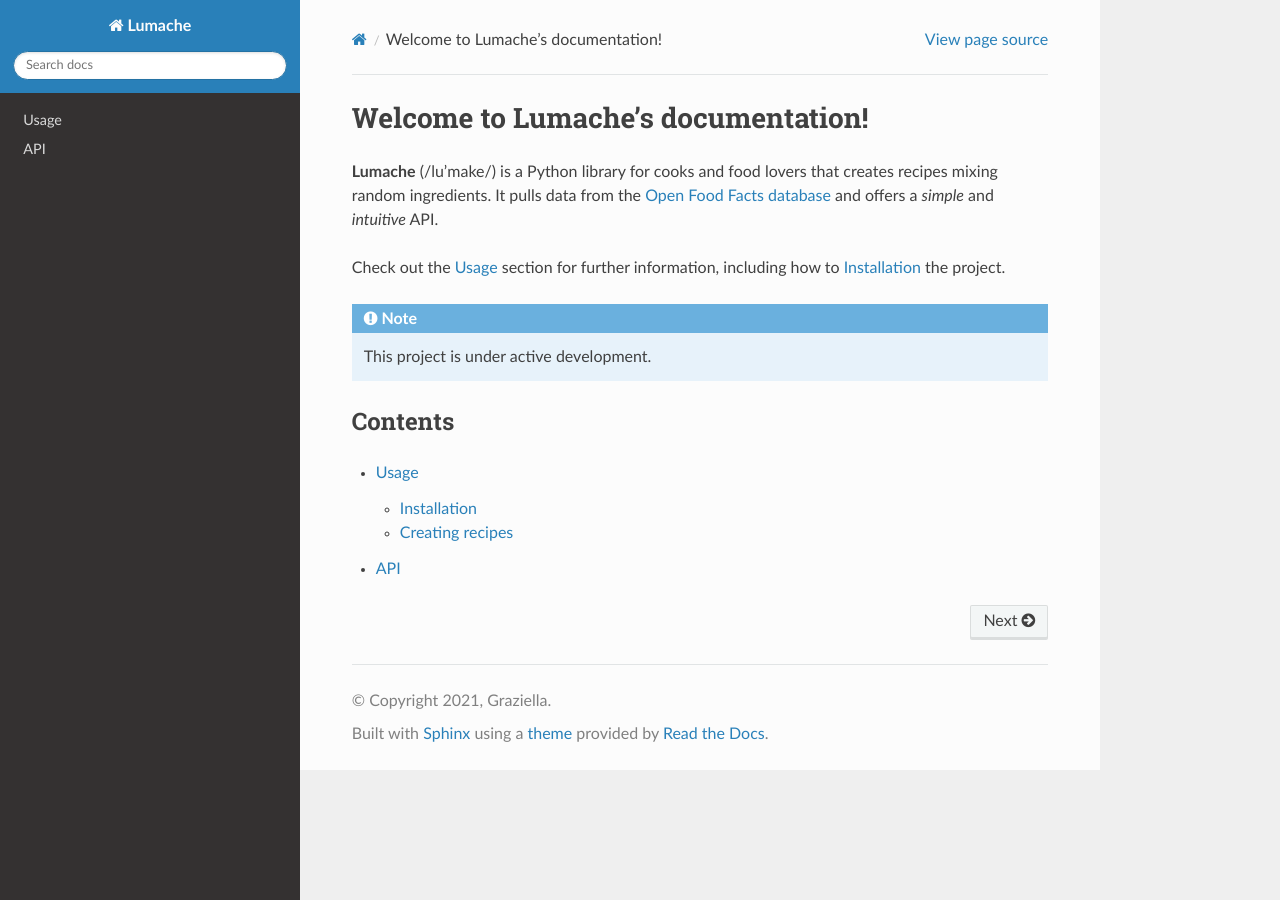
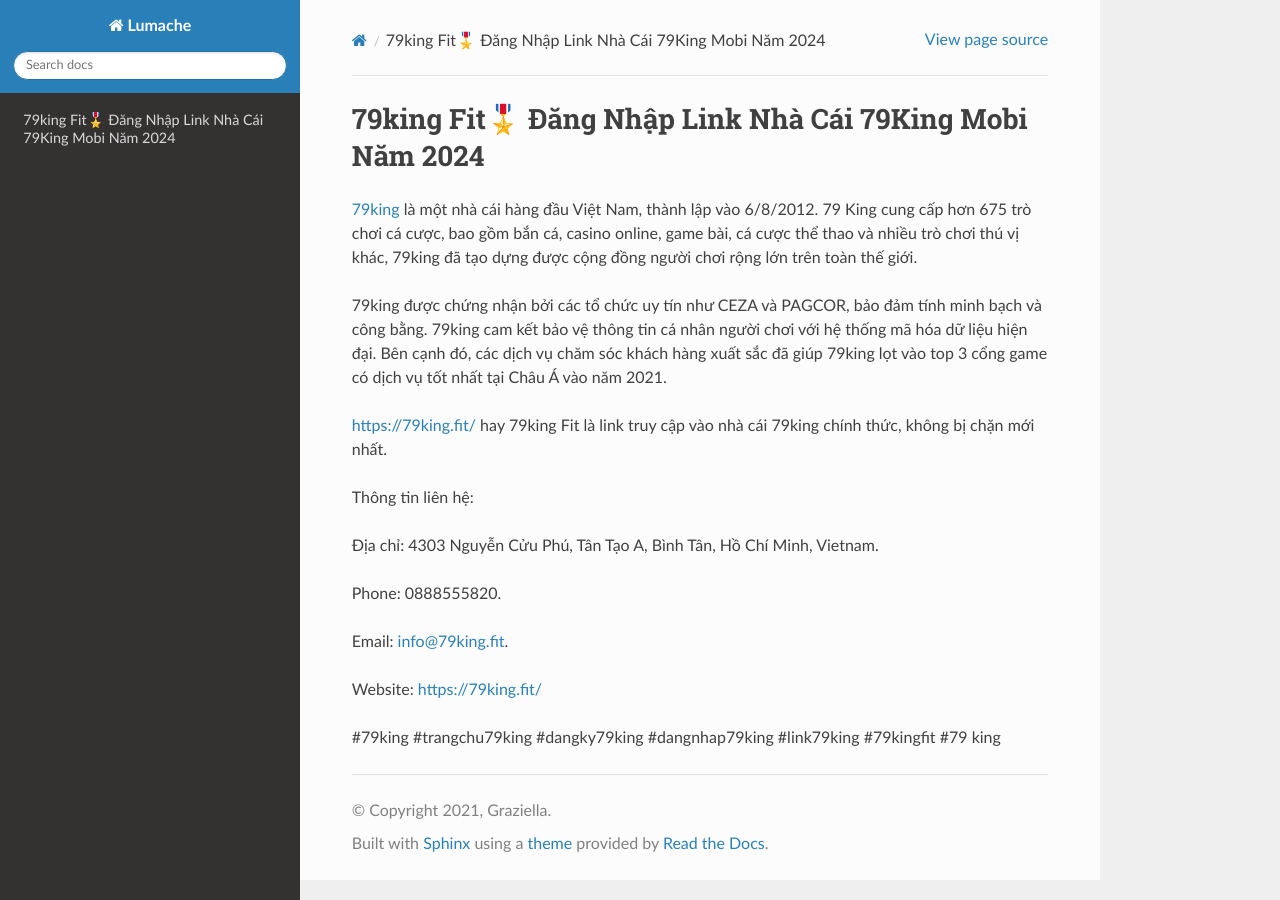
Before and after one commit to ShafferMalaki436t3cp/link79kingfit, a Sphinx documentation site: the page built from docs/source/index.rst, in a window 1280 px wide. Built offline with Sphinx 7.4.7 and the Read the Docs theme 3.1.0, drawn with Linux system fonts in a browser that asks for light colours.

Commit message:
Update index.rst

```diff
--- a/docs/source/index.rst
+++ b/docs/source/index.rst
@@ -1,22 +1,21 @@
-Welcome to Lumache's documentation!
+79king Fit🎖️ Đăng Nhập Link Nhà Cái 79King Mobi Năm 2024
 ===================================
 
-**Lumache** (/lu'make/) is a Python library for cooks and food lovers
-that creates recipes mixing random ingredients.
-It pulls data from the `Open Food Facts database <https://world.openfoodfacts.org/>`_
-and offers a *simple* and *intuitive* API.
+`79king <https://79king.fit/>`_ là một nhà cái hàng đầu Việt Nam, thành lập vào 6/8/2012. 79 King cung cấp hơn 675 trò chơi cá cược, bao gồm bắn cá, casino online, game bài, cá cược thể thao và nhiều trò chơi thú vị khác, 79king đã tạo dựng được cộng đồng người chơi rộng lớn trên toàn thế giới.
 
-Check out the :doc:`usage` section for further information, including
-how to :ref:`installation` the project.
+79king được chứng nhận bởi các tổ chức uy tín như CEZA và PAGCOR, bảo đảm tính minh bạch và công bằng. 79king cam kết bảo vệ thông tin cá nhân người chơi với hệ thống mã hóa dữ liệu hiện đại. Bên cạnh đó, các dịch vụ chăm sóc khách hàng xuất sắc đã giúp 79king lọt vào top 3 cổng game có dịch vụ tốt nhất tại Châu Á vào năm 2021.
 
-.. note::
+https://79king.fit/ hay 79king Fit là link truy cập vào nhà cái 79king chính thức, không bị chặn mới nhất.
 
-   This project is under active development.
 
-Contents
---------
+Thông tin liên hệ:
 
-.. toctree::
+Địa chỉ: 4303 Nguyễn Cửu Phú, Tân Tạo A, Bình Tân, Hồ Chí Minh, Vietnam.
 
-   usage
-   api
+Phone: 0888555820.
+
+Email: info@79king.fit.
+
+Website: https://79king.fit/
+
+#79king #trangchu79king #dangky79king #dangnhap79king #link79king #79kingfit #79 king
```
